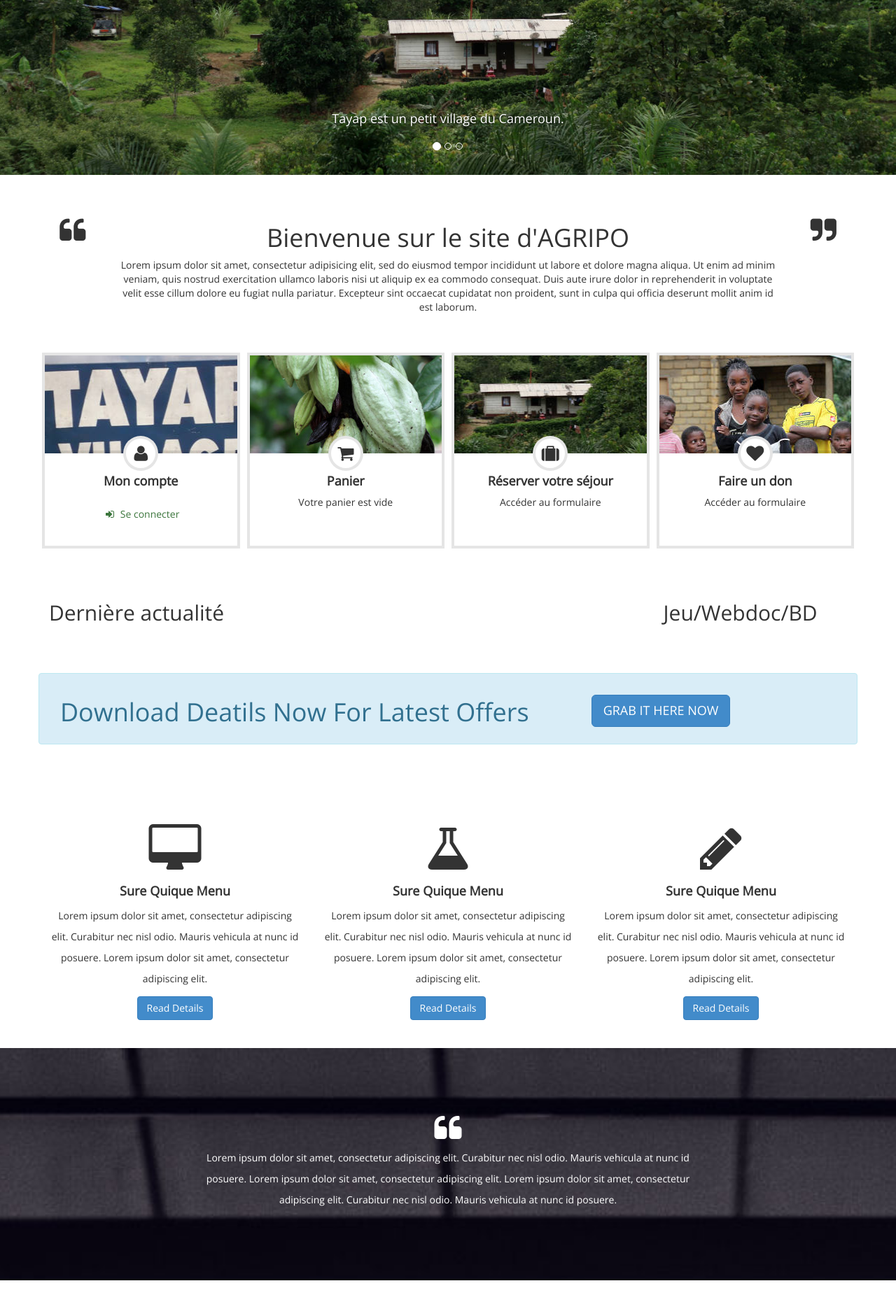
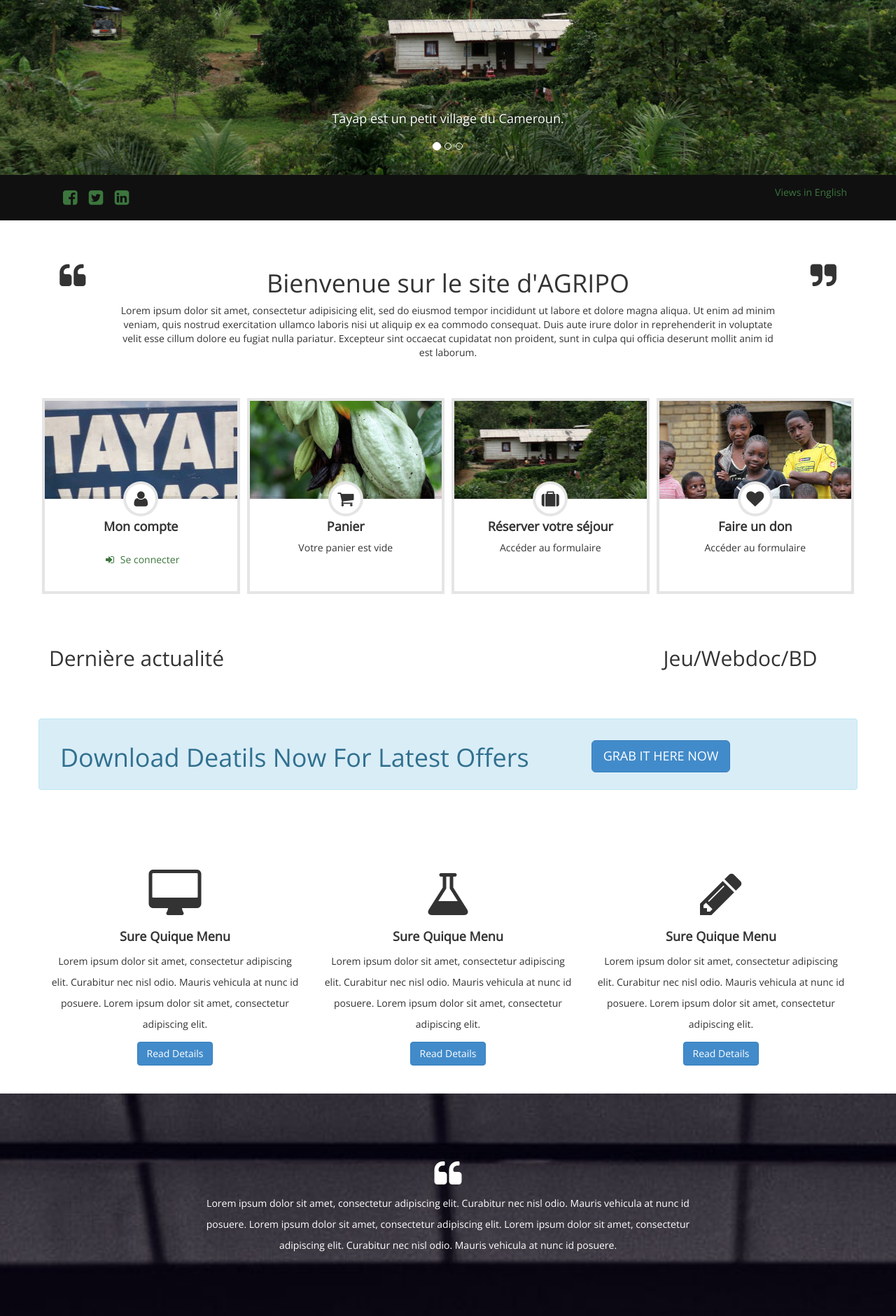
Before and after one commit to agripo/website, a Django app: page / in a window 1280 px wide. Shown: the part 421-2302 px from the top of the page at 70% size. Run offline with Django 3.2, Linux system fonts and the light colour scheme; data that the repository does not hold is empty; parts of the project's set-up code (start-up, migrations or seed data) failed here and were passed over; some libraries are stand-ins or nearby versions.

Commit message:
Added language & social buttons bar (no action for now)

```diff
--- a/core/static/css/base.css
+++ b/core/static/css/base.css
@@ -6,12 +6,18 @@
     padding-top: 0;
 }
 
-section#connection,
+section#social_lang,
 section#id_uses_cookies_section{
     margin: 0;
     padding: 8px;
     background-color: #101010;
     color: #808080;
+}
+section#social_lang{
+    padding: 0;
+}
+section#social_lang .social_icons{
+    font-size: 24px;
 }
 
 #navbar_spacer{
--- a/core/templates/core/base.html
+++ b/core/templates/core/base.html
@@ -74,6 +74,27 @@
 {% if display_slideshow %}
     {% slideshow slideshow_images %}
 {% endif %}
+
+
+<section id="social_lang">
+    <div class="container">
+        <div class="row">
+            <div class="col-md-3 col-sm-3">
+                <span class="navbar-text social_icons">
+                    <a href="#"><i class="fa fa-facebook-square"></i></a>
+                    <a href="#"><i class="fa fa-twitter-square"></i></a>
+                    <a href="#"><i class="fa fa-linkedin-square"></i></a>
+                </span>
+            </div>
+            <div class="col-md-3 col-md-offset-6 col-sm-3 col-sm-offset-6">
+                <span class="navbar-text navbar-right">
+                    <a href="#">Views in English</a>
+                </span>
+            </div>
+        </div>
+    </div>
+</section>
+
 
 <section id="main_content">
     <div class="container">
```
